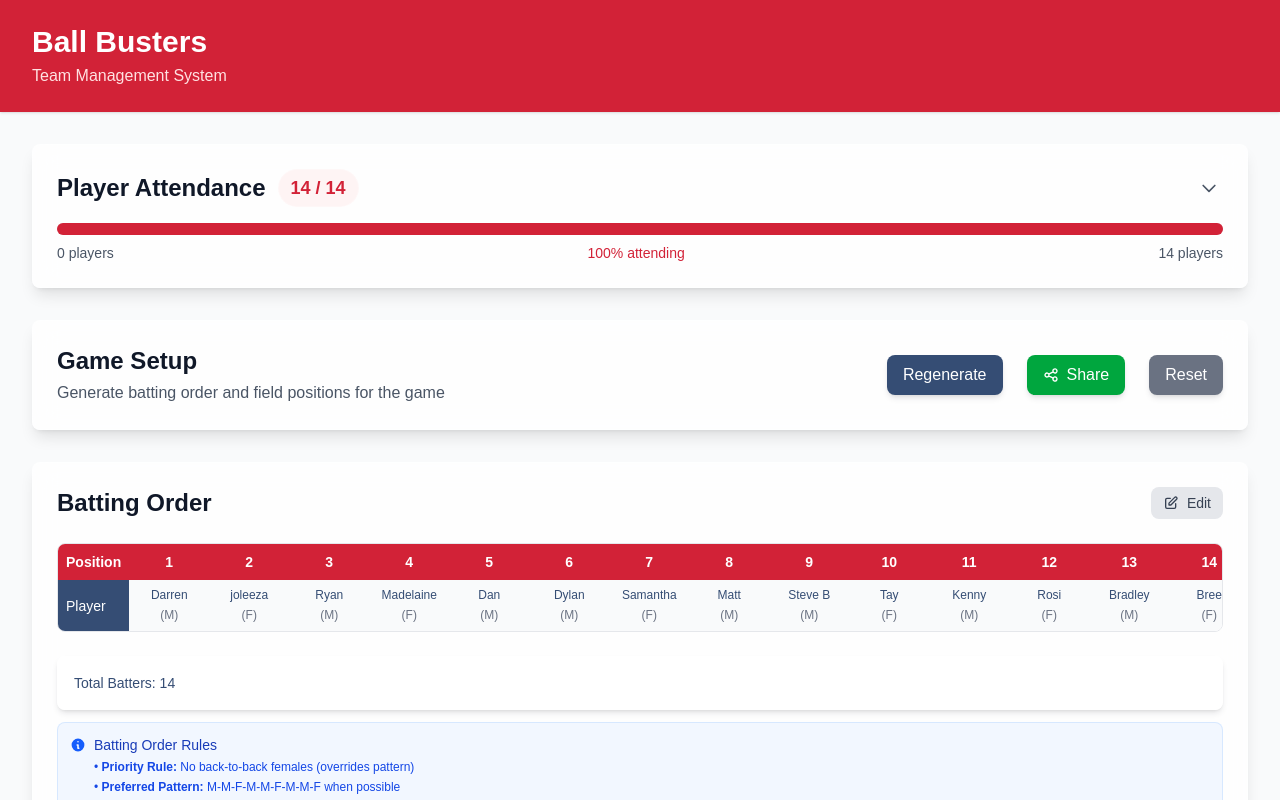
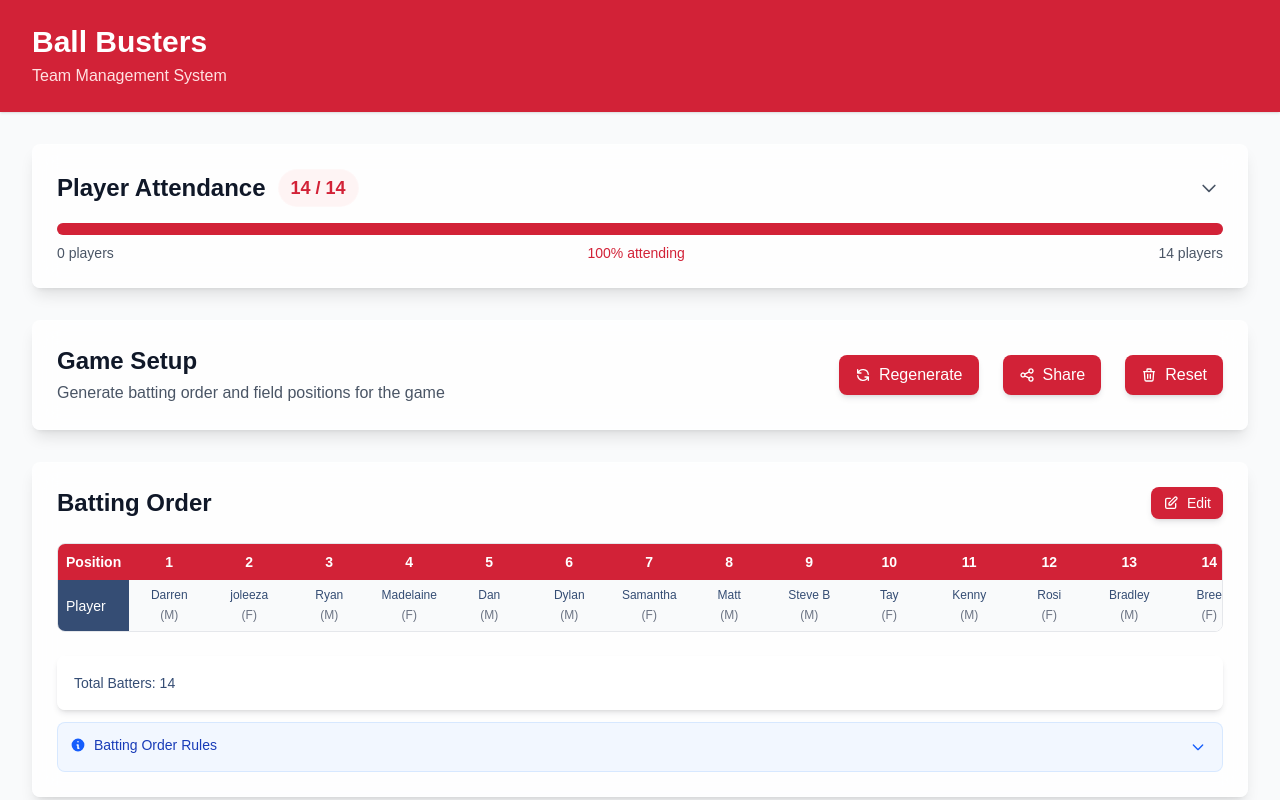
Before and after one commit to BradleyExton/ball-busters, a Next.js app: page / in a window 1280 px wide. Both pictures are taken after a click on the button "Generate Game". Shown: the top 800 px of the page. Built offline with nearby package versions, Linux system fonts and the light colour scheme.

Commit message:
Add ability to share

```diff
--- a/app/Batting/index.tsx
+++ b/app/Batting/index.tsx
@@ -1,6 +1,6 @@
 "use client";
 
-import { useState } from "react";
+import { useState, useEffect, useRef } from "react";
 import { players } from "../data/players";
 
 interface BattingOrderProps {
@@ -111,6 +111,27 @@ export default function BattingOrder({
   // Drag and drop functionality
   const [draggedIndex, setDraggedIndex] = useState<number | null>(null);
   const [isEditMode, setIsEditMode] = useState(false);
+  const [isRulesCollapsed, setIsRulesCollapsed] = useState(true);
+
+  // Ref for rules container to detect outside clicks
+  const rulesRef = useRef<HTMLDivElement>(null);
+
+  // Handle outside click to collapse rules
+  useEffect(() => {
+    const handleClickOutside = (event: MouseEvent) => {
+      if (
+        rulesRef.current &&
+        !rulesRef.current.contains(event.target as Node)
+      ) {
+        setIsRulesCollapsed(true);
+      }
+    };
+
+    document.addEventListener("mousedown", handleClickOutside);
+    return () => {
+      document.removeEventListener("mousedown", handleClickOutside);
+    };
+  }, []);
 
   const handleDragStart = (e: React.DragEvent, index: number) => {
     setDraggedIndex(index);
@@ -170,11 +191,7 @@ export default function BattingOrder({
           {isGenerated && battingOrder.length > 0 && (
             <button
               onClick={() => setIsEditMode(!isEditMode)}
-              className={`px-3 py-1.5 text-sm font-medium rounded-lg transition-all duration-200 flex items-center gap-2 print:hidden ${
-                isEditMode
-                  ? "bg-green-600 text-white hover:bg-green-700"
-                  : "bg-gray-200 text-gray-700 hover:bg-gray-300"
-              }`}
+              className="px-3 py-1.5 text-sm font-medium rounded-lg transition-all duration-200 flex items-center gap-2 print:hidden shadow-md hover:shadow-lg hover:scale-105 active:scale-95 bg-[#D22237] text-white hover:bg-red-700"
             >
               {isEditMode ? (
                 <>
@@ -404,8 +421,13 @@ export default function BattingOrder({
               </div>
             </div>
 
-            <div className="p-3 bg-blue-50/80 backdrop-blur-sm rounded-lg border border-blue-200/50 print:hidden">
-              <div className="flex items-start space-x-2">
+            <div
+              ref={rulesRef}
+              className="p-3 bg-blue-50/80 backdrop-blur-sm rounded-lg border border-blue-200/50 print:hidden cursor-pointer"
+              onClick={() => setIsRulesCollapsed(!isRulesCollapsed)}
+            >
+              <div className="flex items-start justify-between">
+                <div className="flex items-start space-x-2 flex-1">
                   <div className="flex-shrink-0 mt-0.5">
                     <svg
                       className="w-4 h-4 text-blue-600"
@@ -419,29 +441,62 @@ export default function BattingOrder({
                       />
                     </svg>
                   </div>
-                <div>
+                  <div className="flex-1">
                     <h4 className="text-sm font-medium text-blue-800 mb-1">
                       Batting Order Rules
                     </h4>
+                    <div
+                      className={`overflow-hidden transition-all duration-300 ease-in-out ${
+                        isRulesCollapsed
+                          ? "max-h-0 opacity-0"
+                          : "max-h-32 opacity-100"
+                      }`}
+                    >
                       <ul className="text-xs text-blue-700 space-y-1">
                         <li>
-                      • <strong>Priority Rule:</strong> No back-to-back females
-                      (overrides pattern)
+                          • <strong>Priority Rule:</strong> No back-to-back
+                          females (overrides pattern)
                         </li>
                         <li>
-                      • <strong>Preferred Pattern:</strong> M-M-F-M-M-F-M-M-F
-                      when possible
+                          • <strong>Preferred Pattern:</strong>{" "}
+                          M-M-F-M-M-F-M-M-F when possible
                         </li>
                         <li>
                           • <strong>Male Rule:</strong> Maximum 2 males can bat
                           consecutively
                         </li>
                         <li>
-                      • <strong>Wraparound:</strong> All rules apply when order
-                      cycles back to beginning
+                          • <strong>Wraparound:</strong> All rules apply when
+                          order cycles back to beginning
                         </li>
                       </ul>
                     </div>
+                  </div>
+                </div>
+                <button
+                  onClick={(e) => {
+                    e.stopPropagation();
+                    setIsRulesCollapsed(!isRulesCollapsed);
+                  }}
+                  className="flex-shrink-0 ml-2 p-1 text-blue-600 hover:text-blue-800 hover:bg-blue-100 rounded transition-colors duration-200"
+                  title={isRulesCollapsed ? "Show rules" : "Hide rules"}
+                >
+                  <svg
+                    className={`w-4 h-4 transition-transform duration-200 ${
+                      isRulesCollapsed ? "rotate-180" : ""
+                    }`}
+                    fill="none"
+                    stroke="currentColor"
+                    viewBox="0 0 24 24"
+                  >
+                    <path
+                      strokeLinecap="round"
+                      strokeLinejoin="round"
+                      strokeWidth={2}
+                      d="M5 15l7-7 7 7"
+                    />
+                  </svg>
+                </button>
               </div>
             </div>
           </div>
--- a/app/page.tsx
+++ b/app/page.tsx
@@ -473,21 +473,47 @@ function HomeContent() {
                 <button
                   onClick={generateGame}
                   disabled={attendingPlayers.length === 0}
-                  className="w-full sm:w-auto px-6 py-3 bg-[#D22237] text-white rounded-lg hover:bg-red-700 hover:scale-105 active:scale-95 disabled:bg-gray-300 disabled:cursor-not-allowed cursor-pointer transition-all duration-200 font-medium shadow-md hover:shadow-lg"
+                  className="w-full sm:w-auto px-6 py-3 bg-[#D22237] text-white rounded-lg hover:bg-red-700 hover:scale-105 active:scale-95 disabled:bg-gray-300 disabled:cursor-not-allowed cursor-pointer transition-all duration-200 font-medium shadow-md hover:shadow-lg flex items-center justify-center gap-2"
                 >
+                  <svg
+                    className="w-5 h-5"
+                    fill="none"
+                    stroke="currentColor"
+                    viewBox="0 0 24 24"
+                  >
+                    <path
+                      strokeLinecap="round"
+                      strokeLinejoin="round"
+                      strokeWidth={2}
+                      d="M13 10V3L4 14h7v7l9-11h-7z"
+                    />
+                  </svg>
                   Generate Game
                 </button>
               ) : (
                 <>
                   <button
                     onClick={generateGame}
-                    className="w-full sm:w-auto px-4 py-2 bg-[#354d74] text-white rounded-lg hover:bg-[#2a3d5f] hover:scale-105 active:scale-95 cursor-pointer transition-all duration-200 font-medium shadow-md hover:shadow-lg"
+                    className="w-full sm:w-auto px-4 py-2 bg-[#D22237] text-white rounded-lg hover:bg-red-700 hover:scale-105 active:scale-95 cursor-pointer transition-all duration-200 font-medium shadow-md hover:shadow-lg flex items-center justify-center gap-2"
                   >
+                    <svg
+                      className="w-4 h-4"
+                      fill="none"
+                      stroke="currentColor"
+                      viewBox="0 0 24 24"
+                    >
+                      <path
+                        strokeLinecap="round"
+                        strokeLinejoin="round"
+                        strokeWidth={2}
+                        d="M4 4v5h.582m15.356 2A8.001 8.001 0 004.582 9m0 0H9m11 11v-5h-.581m0 0a8.003 8.003 0 01-15.357-2m15.357 2H15"
+                      />
+                    </svg>
                     Regenerate
                   </button>
                   <button
                     onClick={shareGame}
-                    className="w-full sm:w-auto px-4 py-2 bg-green-600 text-white rounded-lg hover:bg-green-700 hover:scale-105 active:scale-95 cursor-pointer transition-all duration-200 font-medium shadow-md hover:shadow-lg flex items-center justify-center gap-2"
+                    className="w-full sm:w-auto px-4 py-2 bg-[#D22237] text-white rounded-lg hover:bg-red-700 hover:scale-105 active:scale-95 cursor-pointer transition-all duration-200 font-medium shadow-md hover:shadow-lg flex items-center justify-center gap-2"
                   >
                     <svg
                       className="w-4 h-4"
@@ -506,8 +532,21 @@ function HomeContent() {
                   </button>
                   <button
                     onClick={resetGame}
-                    className="w-full sm:w-auto px-4 py-2 bg-gray-500 text-white rounded-lg hover:bg-gray-600 hover:scale-105 active:scale-95 cursor-pointer transition-all duration-200 font-medium shadow-md hover:shadow-lg"
+                    className="w-full sm:w-auto px-4 py-2 bg-[#D22237] text-white rounded-lg hover:bg-red-700 hover:scale-105 active:scale-95 cursor-pointer transition-all duration-200 font-medium shadow-md hover:shadow-lg flex items-center justify-center gap-2"
                   >
+                    <svg
+                      className="w-4 h-4"
+                      fill="none"
+                      stroke="currentColor"
+                      viewBox="0 0 24 24"
+                    >
+                      <path
+                        strokeLinecap="round"
+                        strokeLinejoin="round"
+                        strokeWidth={2}
+                        d="M19 7l-.867 12.142A2 2 0 0116.138 21H7.862a2 2 0 01-1.995-1.858L5 7m5 4v6m4-6v6m1-10V4a1 1 0 00-1-1h-4a1 1 0 00-1 1v3M4 7h16"
+                      />
+                    </svg>
                     Reset
                   </button>
                 </>
```
Lines whose indentation alone changed are shown as unchanged.
